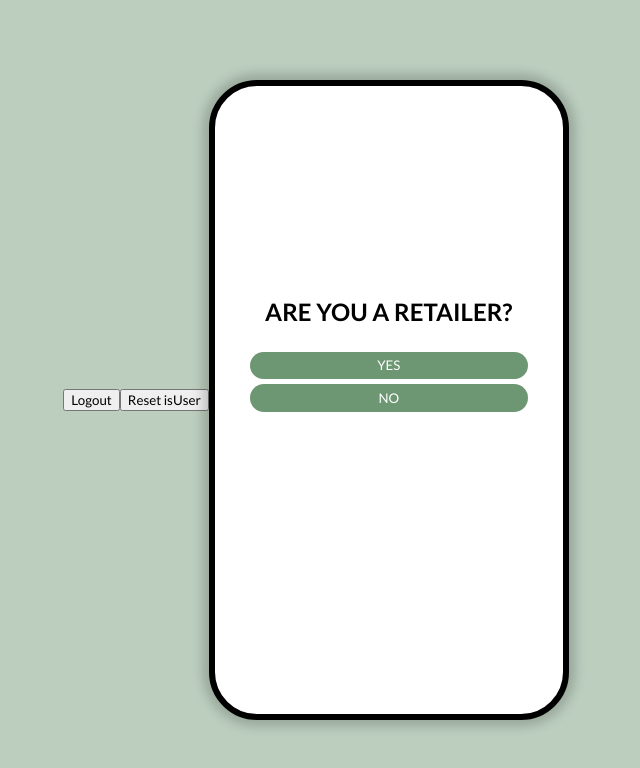
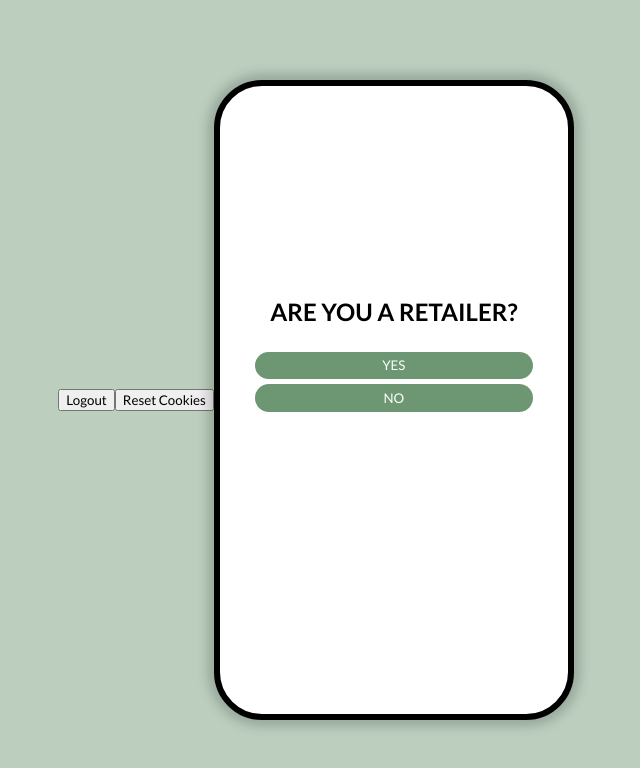
Before and after one commit to danieltichiyama/queue_app, a React (Create React App) app: page / in a window 1280 px wide. Shown: the top 768 px of the page, without its empty margins (324-964 px from the left). Built offline with nearby package versions, Linux system fonts and the light colour scheme.

Commit message:
reducer logout function now only removes the retailer object, and the reset isUser button is now the reset cookies button.

```diff
--- a/src/App/App.js
+++ b/src/App/App.js
@@ -33,8 +33,11 @@ var App = (props) => {
       >
         Logout
       </button>
-      <button onClick={() => localStorage.removeItem("isUser")}>
-        Reset isUser
+      <button onClick={() => {
+        localStorage.removeItem("isUser");
+        localStorage.removeItem("isRetailer");
+      }}>
+        Reset Cookies
       </button>
 
       <div className={styles.appMobileContainer}>
--- a/src/reducers/index.js
+++ b/src/reducers/index.js
@@ -65,7 +65,6 @@ const reducer = (state = initialState, action) => {
       return state;
     case LOGOUT_RETAILER:
       localStorage.removeItem("retailer");
-      localStorage.removeItem("isRetailer")
       return Object.assign({}, state, { isLoggedIn: false })
     case REGISTRATION_ERROR:
       alert("something went wrong with your registration.");
```
